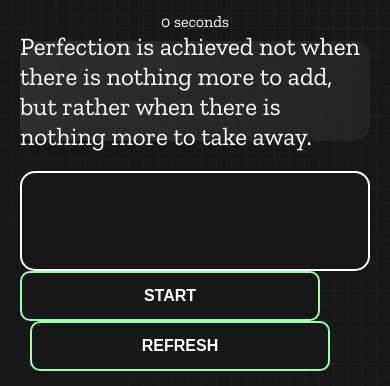
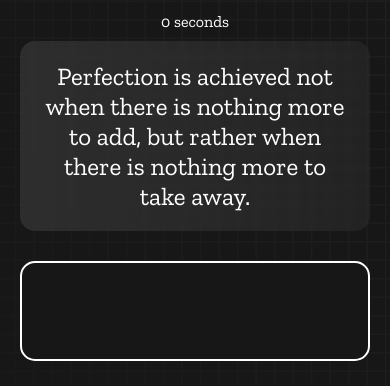
Before and after one commit to coder-sadhin/typeing-master, a plain HTML site: page index.html in a window 390 px wide. Shown: the part 78-464 px from the top of the page. Drawn offline with nearby package versions, Linux system fonts and the light colour scheme.

Commit message:
display height fixed

```diff
--- a/styles.css
+++ b/styles.css
@@ -17,19 +17,20 @@ body {
 }
 
 #question {
-  height: 100px;
+  height: 100%;
   display: flex;
   align-items: center;
+  text-align: center;
   justify-content: center;
   color: white;
   font-size: 25px;
   border-radius: 15px;
-  background: rgb(194, 75, 75);
   background: linear-gradient(92.49deg,
       rgba(255, 255, 255, 0.1) 0.18%,
       rgba(255, 255, 255, 0.05) 99.85%);
   backdrop-filter: blur(5px);
   margin-bottom: 30px;
+  padding: 20px;
 }
 
 #display {
@@ -130,11 +131,8 @@ body {
 .buttons {
   display: flex;
   justify-content: center;
+  gap: 10px;
   margin: 30px 0;
-}
-
-#refresh {
-  margin-left: 10px;
 }
 
 button {
@@ -149,6 +147,7 @@ button {
   border-radius: 10px;
   border: 2px solid #9dffad;
   cursor: pointer;
+  gap: 5px;
 }
 
 #histories {
@@ -208,7 +207,7 @@ button {
   .buttons {
     display: flex;
     flex-direction: column;
-    margin: 0 auto;
+    align-items: center;
   }
 
   #histories {
```
